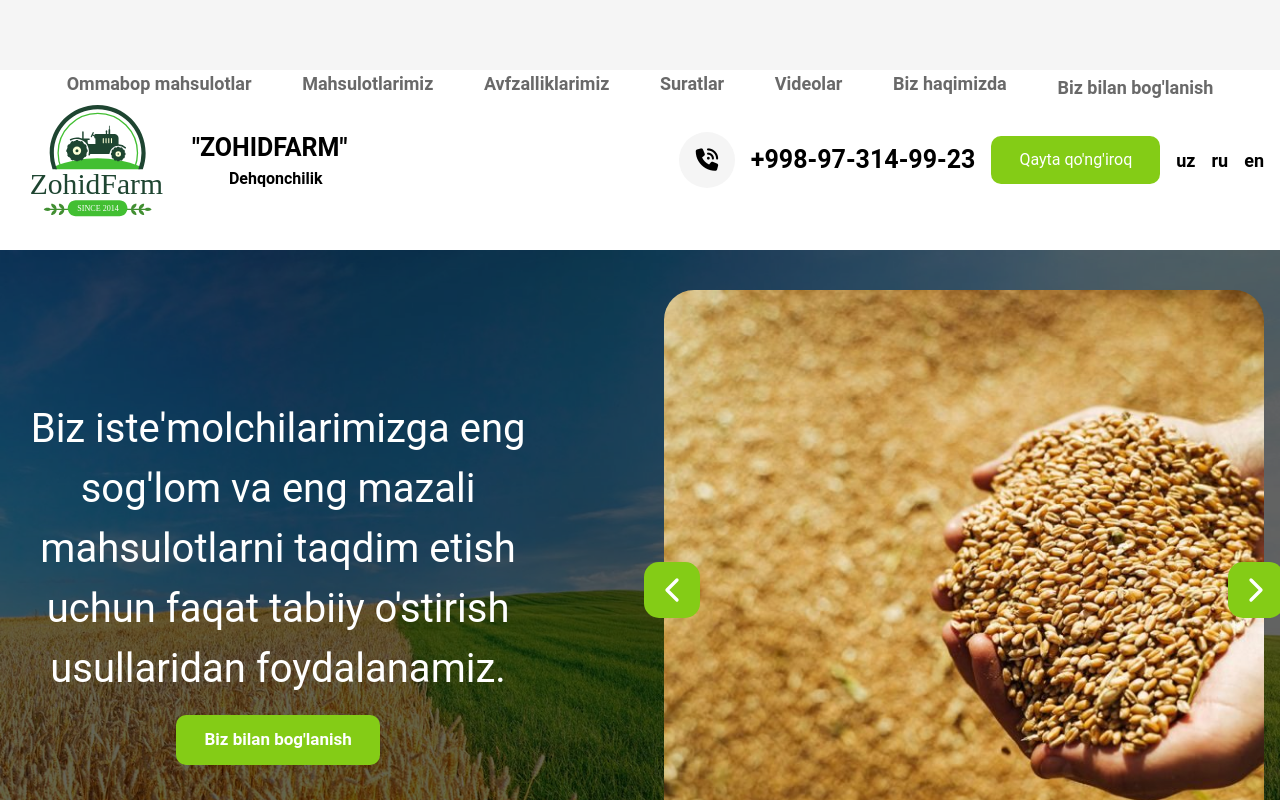
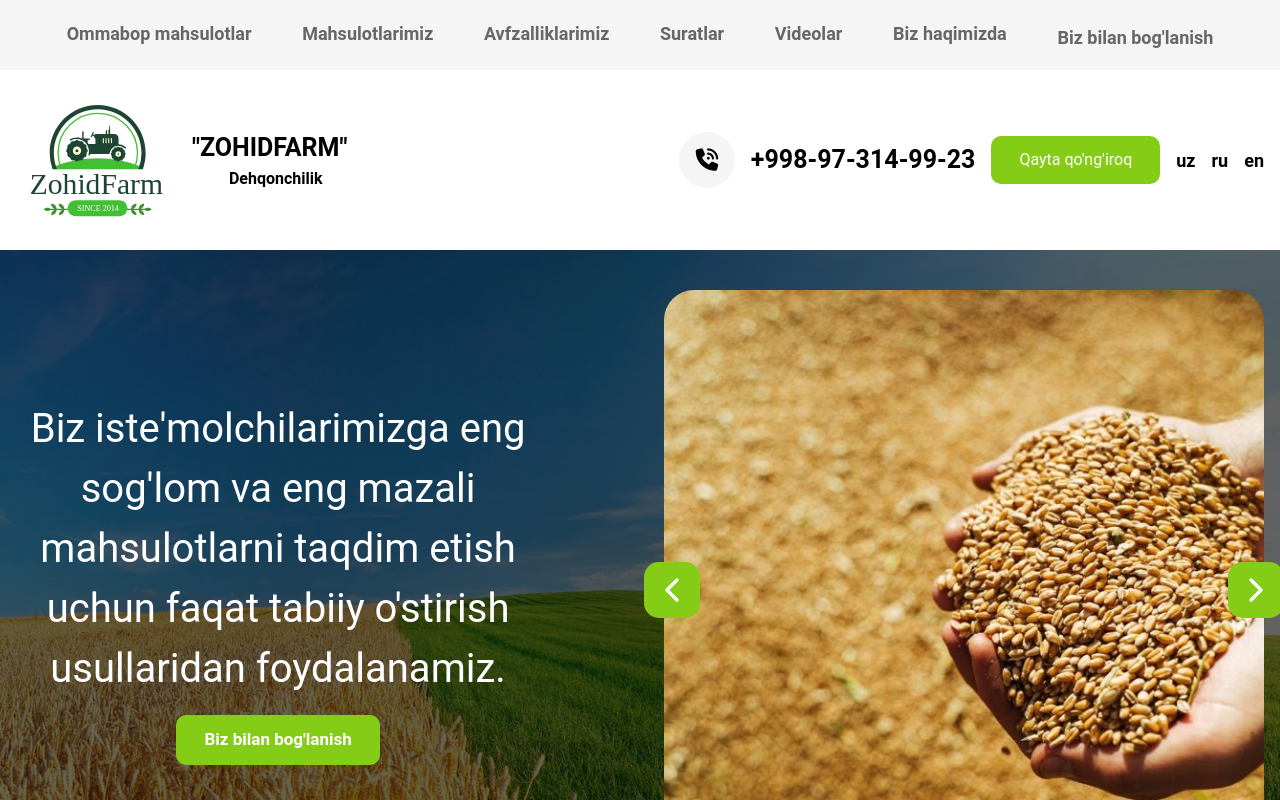
Before and after one commit to ammoriddin/zohidfarm, a React (Vite) app: page / in a window 1280 px wide. Shown: the top 800 px of the page. Built offline with nearby package versions, Linux system fonts and the light colour scheme.

Commit message:
Fix navbar

```diff
--- a/src/components/navbar.jsx
+++ b/src/components/navbar.jsx
@@ -43,7 +43,7 @@ export default function Navbar() {
                                 <svg xmlns="http://www.w3.org/2000/svg" xmlSpace="preserve" width="20" height="20" viewBox="0 0 460.775 460.775"><path d="M285.08 230.397 456.218 59.27c6.076-6.077 6.076-15.911 0-21.986L423.511 4.565a15.55 15.55 0 0 0-21.985 0l-171.138 171.14L59.25 4.565a15.551 15.551 0 0 0-21.985 0L4.558 37.284c-6.077 6.075-6.077 15.909 0 21.986l171.138 171.128L4.575 401.505c-6.074 6.077-6.074 15.911 0 21.986l32.709 32.719a15.555 15.555 0 0 0 21.986 0l171.117-171.12 171.118 171.12a15.551 15.551 0 0 0 21.985 0l32.709-32.719c6.074-6.075 6.074-15.909 0-21.986L285.08 230.397z"/></svg>
                             </button>
                         </div>
-                        <div className='flex justify-evenly flex-col xl:flex-row pt-[50px]'>
+                        <div className='flex justify-evenly flex-col xl:flex-row'>
                             <Link onClick={() => {xmenu()}} to="popular-products" spy={true} smooth={true} offset={50} duration={500} className=' my-1 hover:text-[#000] mt-1 text-[#2f2f2fb8] transition-colors xl:my-0'><a href="">{t('navbar.popularproducts')}</a></Link>
                             <Link onClick={() => {xmenu()}} to="our-products" spy={true} smooth={true} offset={50} duration={500} className=' my-1 hover:text-[#000] xl:mt-[0] text-[#2f2f2fb8] transition-colors'><a href="">{t('navbar.ourproducts')}</a></Link>
                             <Link onClick={() => {xmenu()}} to="our-advantages" spy={true} smooth={true} offset={50} duration={500} className=' my-1 hover:text-[#000] text-[#2f2f2fb8] transition-colors xl:my-0'><a href="">{t('navbar.ouradvantages')}</a></Link>
```
